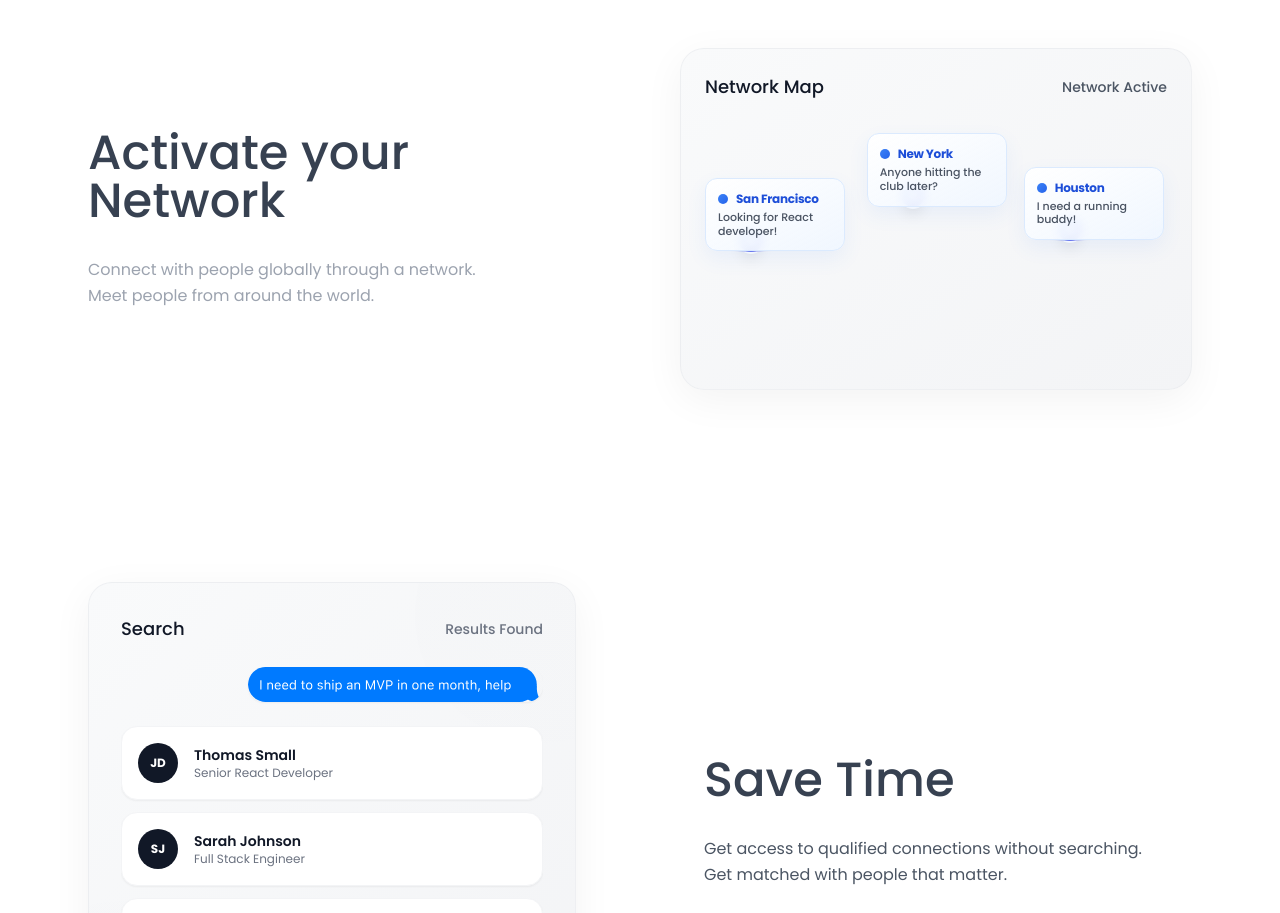
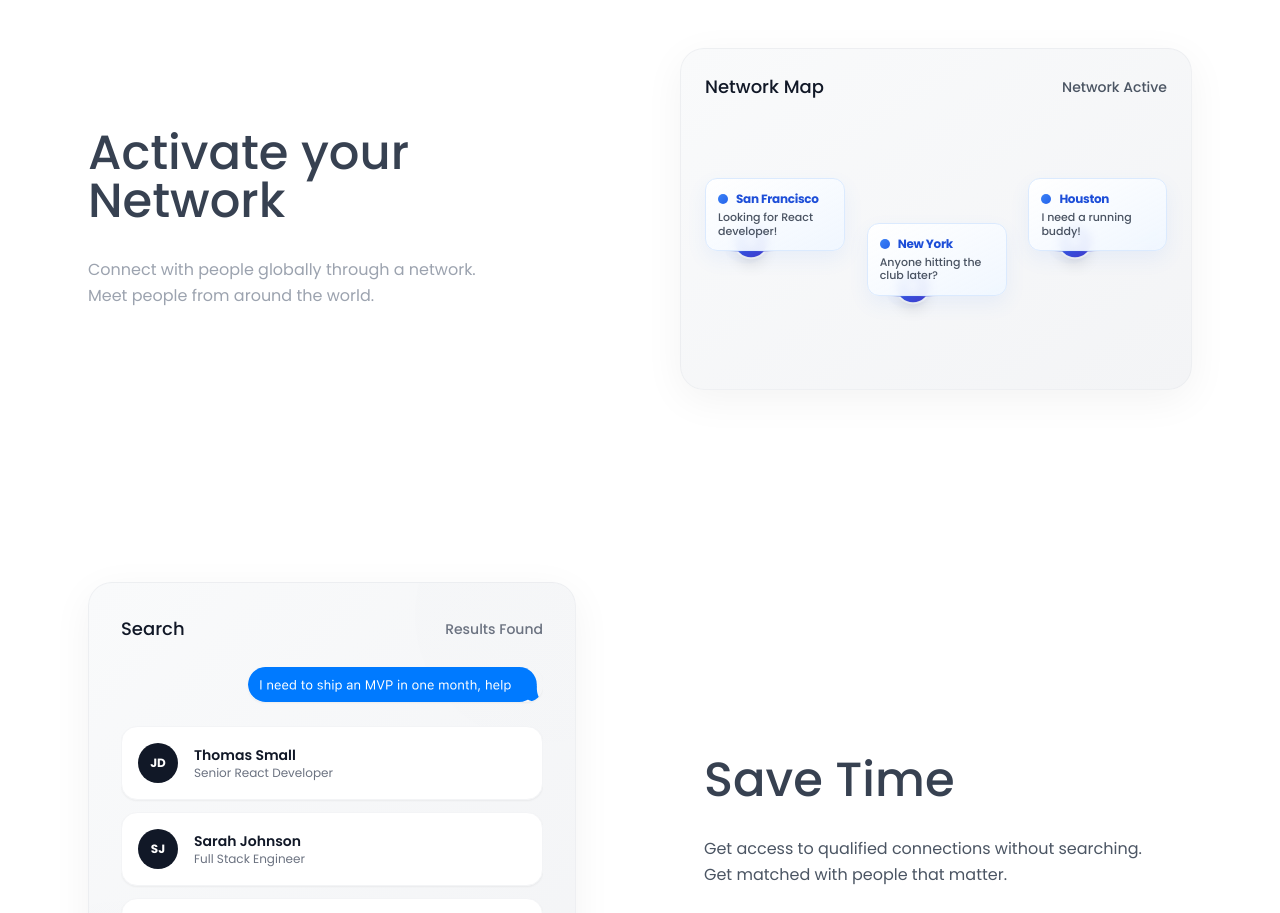
Before and after one commit to Thomas4534/series23, a React (Vite) app: page / in a window 1280 px wide. Shown: the part 1580-2493 px from the top of the page. Built offline with nearby package versions, Linux system fonts and the light colour scheme.

Commit message:
Fix build and content

```diff
--- a/src/Feature2.tsx
+++ b/src/Feature2.tsx
@@ -2,8 +2,8 @@ import { useEffect, useState } from 'react'
 
 const locations = [
   { id: 1, city: 'San Francisco', x: 10, y: 50, message: 'Looking for React developer!' },
-  { id: 2, city: 'New York', x: 45, y: 30, message: 'Anyone hitting the club later?' },
-  { id: 3, city: 'Houston', x: 79, y: 45, message: 'I need a running buddy!' },
+  { id: 2, city: 'New York', x: 45, y: 70, message: 'Anyone hitting the club later?' },
+  { id: 3, city: 'Houston', x: 80, y: 50, message: 'I need a running buddy!' },
 ]
 
 export default function Feature2() {
@@ -157,12 +157,12 @@ export default function Feature2() {
                     <path
                       key={`line-${index}`}
                       d={`M ${fromLoc.x}% ${fromLoc.y}% L ${toLoc.x}% ${toLoc.y}%`}
-                      stroke="#6366f1"
-                      strokeWidth="2"
+                      stroke="url(#connection-gradient)"
+                      strokeWidth="1.5"
                       fill="none"
                       strokeDasharray="200"
                       className={`transition-all duration-[1200ms] ease-in-out ${
-                        animationPhase === 'fading' ? 'opacity-0 stroke-dashoffset-[200]' : 'opacity-40 stroke-dashoffset-0'
+                        animationPhase === 'fading' ? 'opacity-0 stroke-dashoffset-[200]' : 'opacity-100 stroke-dashoffset-0'
                       }`}
                       style={{
                         strokeDashoffset: animationPhase === 'active' || animationPhase === 'activating' ? 0 : 200,
@@ -171,26 +171,52 @@ export default function Feature2() {
                     />
                   );
                 })}
+
+                {/* Gradient definition for connection lines */}
+                <defs>
+                  <linearGradient id="connection-gradient" x1="0%" y1="0%" x2="100%" y2="0%">
+                    <stop offset="0%" stopColor="#4f46e5" stopOpacity="0.6" />
+                    <stop offset="50%" stopColor="#6366f1" stopOpacity="0.8" />
+                    <stop offset="100%" stopColor="#4f46e5" stopOpacity="0.6" />
+                  </linearGradient>
+                </defs>
               </svg>
 
-              {/* Location dots */}
+              {/* Location dots - Professional version */}
               {locations.map((location) => (
                 <div
                   key={location.id}
                   className={`absolute transform -translate-x-1/2 -translate-y-1/2 transition-all duration-700 cubic-bezier(0.34, 1.56, 0.64, 1) ${
                     visibleLocations.includes(location.id) && animationPhase !== 'fading'
                       ? 'opacity-100 scale-100'
-                      : 'opacity-0 scale-0 blur-sm'
+                      : 'opacity-0 scale-0'
                   }`}
                   style={{
                     left: `${location.x}%`,
                     top: `${location.y}%`,
                   }}
                 >
-                  <div className={`relative ${animationPhase === 'active' ? 'animate-float-gentle' : ''}`}>
-                    <div className="w-6 h-6 bg-gradient-to-br from-blue-500 to-indigo-600 rounded-full shadow-lg
-                                  flex items-center justify-center ring-2 ring-white">
-                      <div className="w-2.5 h-2.5 bg-white rounded-full"></div>
+                  <div className={`relative ${animationPhase === 'active' ? 'animate-float-subtle' : ''}`}>
+                    {/* Outer glow/pulse effect */}
+                    <div className={`absolute inset-0 w-12 h-12 -m-3 rounded-full transition-all duration-700 ${
+                      animationPhase === 'active'
+                        ? 'bg-gradient-to-r from-blue-500/20 to-indigo-500/20 animate-pulse-subtle'
+                        : 'opacity-0'
+                    }`}></div>
+
+                    {/* Main dot */}
+                    <div className="relative w-8 h-8 bg-gradient-to-br from-blue-600 to-indigo-700 rounded-full shadow-lg
+                                  flex items-center justify-center ring-2 ring-white/50">
+                      {/* Inner highlight */}
+                      <div className="absolute top-1 left-1 w-2 h-2 bg-white/40 rounded-full"></div>
+
+                      {/* Center dot - subtle */}
+                      <div className="w-2 h-2 bg-white/90 rounded-full"></div>
+
+                      {/* Optional: City initial as text alternative */}
+                      <span className="absolute text-xs font-bold text-white opacity-90">
+                        {location.city.charAt(0)}
+                      </span>
                     </div>
                   </div>
                 </div>
@@ -230,7 +256,9 @@ export default function Feature2() {
         @keyframes fadeInLeft { from { opacity: 0; transform: translateX(-20px); } to { opacity: 1; transform: translateX(0); } }
         @keyframes fadeInUp { from { opacity: 0; transform: translateY(20px); } to { opacity: 1; transform: translateY(0); } }
         @keyframes floatGentle { 0%, 100% { transform: translateY(0px); } 50% { transform: translateY(-6px); } }
+        @keyframes floatSubtle { 0%, 100% { transform: translateY(0px) scale(1); } 50% { transform: translateY(-4px) scale(1.02); } }
         @keyframes pulseGentle { 0%, 100% { transform: scale(1); opacity: 1; } 50% { transform: scale(1.04); opacity: 0.9; } }
+        @keyframes pulseSubtle { 0%, 100% { transform: scale(1); opacity: 0.2; } 50% { transform: scale(1.1); opacity: 0.1; } }
         @keyframes pop { 0% { transform: scale(0.8); opacity: 0; } 70% { transform: scale(1.05); } 100% { transform: scale(1); opacity: 1; } }
         @keyframes bulletIn { from { transform: scale(0); } to { transform: scale(1); } }
         @keyframes iconFadeIn { 0% { opacity: 0; transform: scale(0.8); } 100% { opacity: 1; transform: scale(1); } }
@@ -238,7 +266,9 @@ export default function Feature2() {
         .animate-fadeInLeft { animation: fadeInLeft 0.8s ease-out forwards; }
         .animate-fadeInUp { animation: fadeInUp 0.8s ease-out forwards; }
         .animate-float-gentle { animation: floatGentle 3s ease-in-out infinite; }
+        .animate-float-subtle { animation: floatSubtle 3.5s ease-in-out infinite; }
         .animate-pulse-gentle { animation: pulseGentle 2s ease-in-out infinite; }
+        .animate-pulse-subtle { animation: pulseSubtle 3s ease-in-out infinite; }
         .animate-pop { animation: pop 0.4s ease-out forwards; }
         .animate-bulletIn { animation: bulletIn 0.5s ease-out forwards; }
         .animate-iconFadeIn { animation: iconFadeIn 0.6s cubic-bezier(0.16, 1, 0.3, 1) forwards; }
```
